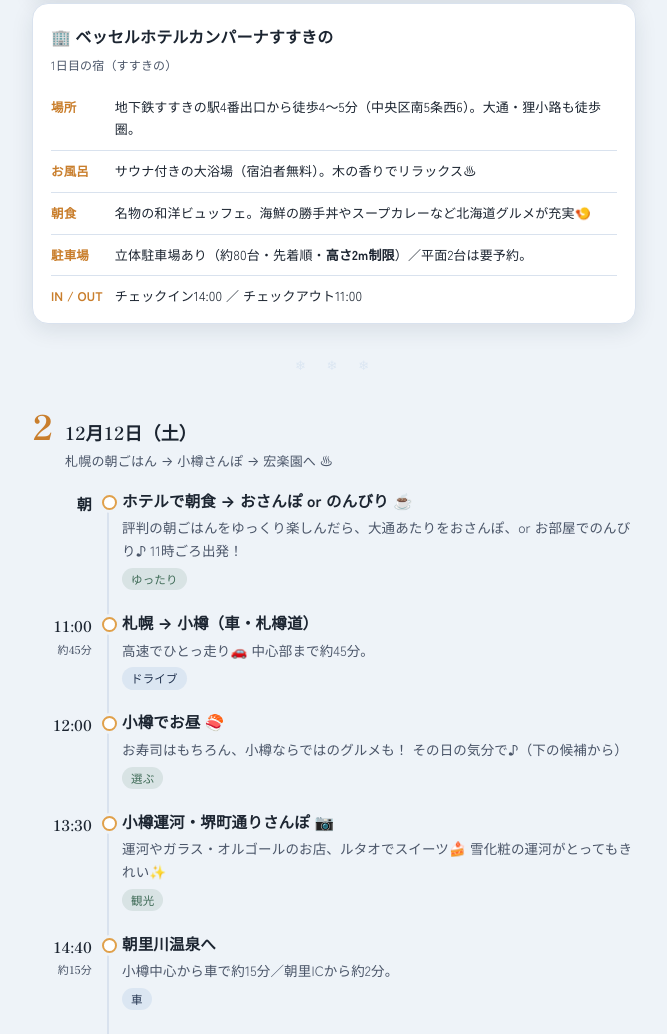
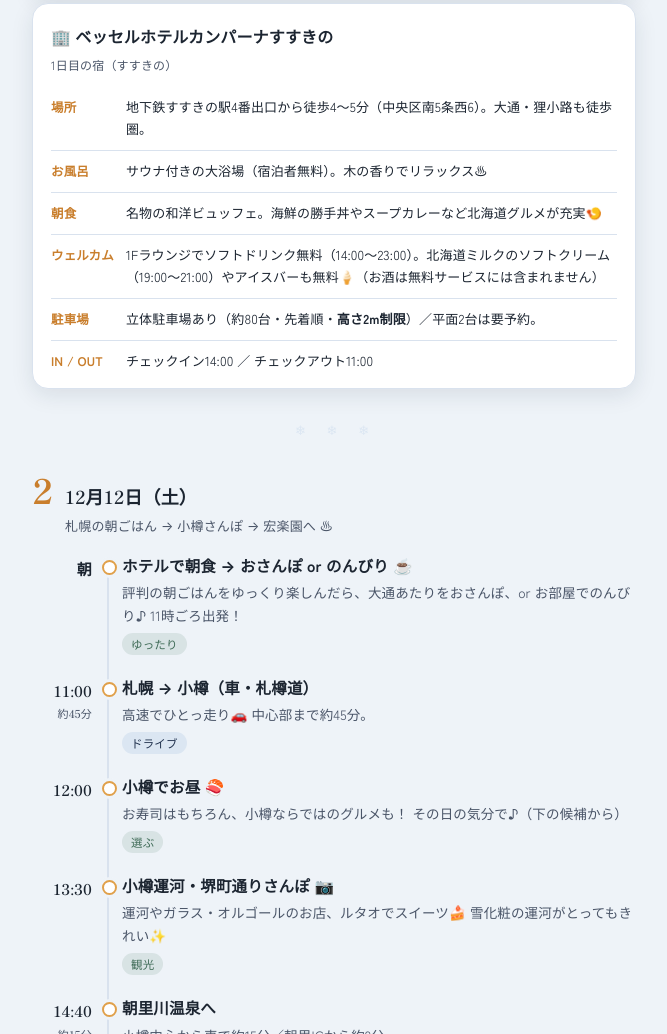
Before and after one commit to orangecolortkip-hue/hokkaido-shiori, a plain HTML site: page index.html in a window 1280 px wide. Shown: the part 4296-5330 px from the top of the page, without its empty margins (306-973 px from the left). Drawn offline with nearby package versions, Linux system fonts and the light colour scheme.

Commit message:
Add files via upload

```diff
--- a/index.html
+++ b/index.html
@@ -281,6 +281,7 @@
         <dt>場所</dt><dd>地下鉄すすきの駅4番出口から徒歩4〜5分（中央区南5条西6）。大通・狸小路も徒歩圏。</dd>
         <dt>お風呂</dt><dd>サウナ付きの大浴場（宿泊者無料）。木の香りでリラックス&#9832;</dd>
         <dt>朝食</dt><dd>名物の和洋ビュッフェ。海鮮の勝手丼やスープカレーなど北海道グルメが充実&#127844;</dd>
+        <dt>ウェルカム</dt><dd>1Fラウンジでソフトドリンク無料（14:00〜23:00）。北海道ミルクのソフトクリーム（19:00〜21:00）やアイスバーも無料&#127846;（お酒は無料サービスには含まれません）</dd>
         <dt>駐車場</dt><dd>立体駐車場あり（約80台・先着順・<b>高さ2m制限</b>）／平面2台は要予約。</dd>
         <dt>IN / OUT</dt><dd>チェックイン14:00 ／ チェックアウト11:00</dd>
       </dl>
```
